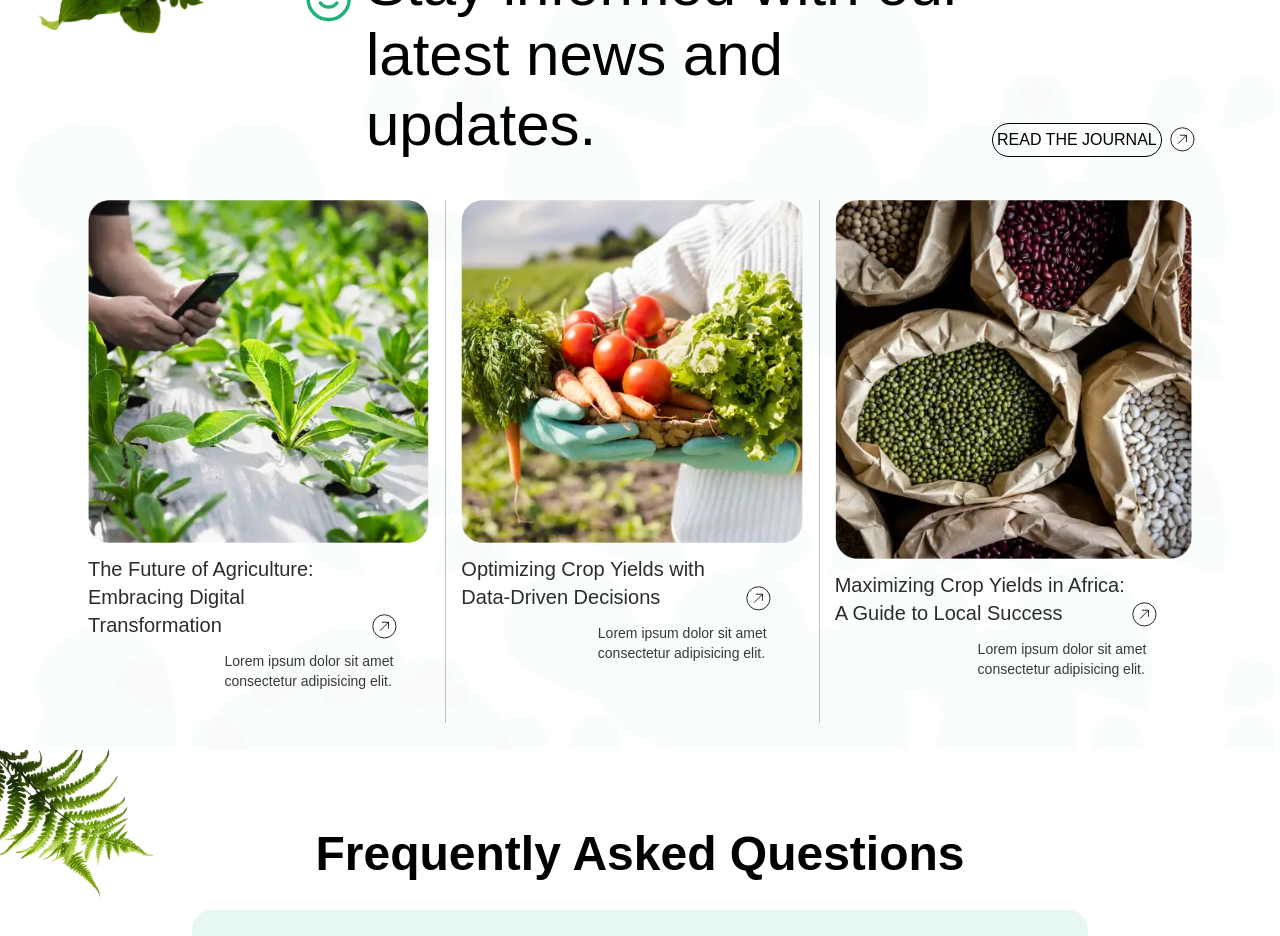
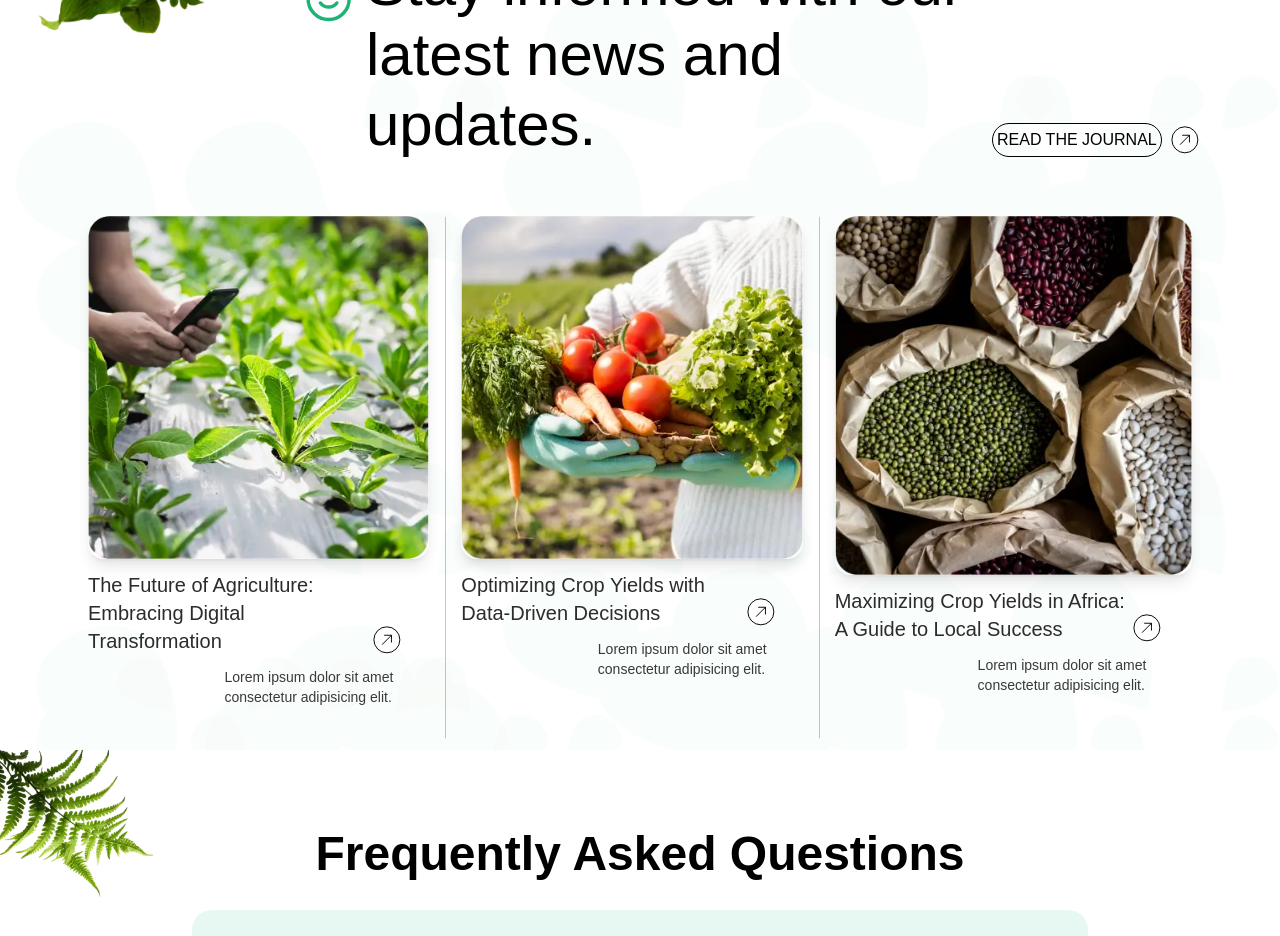
Before and after one commit to aiq-ng/eilera-website, an Angular app: page / in a window 1280 px wide. Shown: the part 3360-4296 px from the top of the page. Built offline with nearby package versions, Linux system fonts and the light colour scheme.

Commit message:
minor updates and fix

```diff
--- a/src/app/articles/articles.component.css
+++ b/src/app/articles/articles.component.css
@@ -16,10 +16,55 @@
   background-size: cover;
 }
 
+.image {
+  cursor: pointer;
+  background: url("/assets/icons/Arrow.svg") no-repeat center;
+  width: 30px;
+  height: 30px;
+  transition: background-image 0.5s ease;
+}
+
+.image:hover {
+  background-image: url("/assets/icons/Arrow-green.svg");
+  transform: rotate(180deg); /* Rotate the image upside down */
+  animation: slideInRight 1ms ease, slowMotion 0.s linear;
+}
+
+@keyframes slideInRight {
+  0% {
+    transform: translateX(100%);
+  }
+  100% {
+    transform: translateX(0);
+  }
+}
+
+@keyframes slowMotion {
+  0% {
+    transform: scale(1);
+  }
+  50% {
+    transform: scale(1.1);
+  }
+  100% {
+    transform: scale(1);
+  }
+}
+
+.blogImage {
+  cursor: pointer;
+  transition: transform 0.5s ease;
+}
+
+.blogImage:hover {
+  transform: scale(1.2); /* Zoom in effect */
+  transform-origin: center; /* Center the zoom effect */
+}
+
 
 @media only screen and (max-width: 1023px) {
-.articles {
-  height: 500px;
-  overflow-y: auto;
+  .articles {
+    height: 500px;
+    overflow-y: auto;
+  }
 }
-}
--- a/src/app/articles/articles.component.html
+++ b/src/app/articles/articles.component.html
@@ -32,48 +32,49 @@
         <div
           class="mt-auto ml-0 md:ml-12 lg:ml-1 flex items-center gap-2 h-10 w-52 cursor-pointer"
         >
-          <p class="border rounded-3xl p-1 text-sm md:text-base font-medium border-black">
+          <p
+            class="border rounded-3xl p-1 text-sm md:text-base font-medium border-black"
+          >
             READ THE JOURNAL
           </p>
-          <img src="/assets/icons/Arrow.svg" alt="" width="25" height="25" />
+          <span class="image"> </span>
         </div>
       </div>
 
       <div
-        class=" articles w-full flex flex-row flex-wrap justify-between mt-10"
+        class="articles w-full flex flex-row flex-wrap justify-between mt-10"
       >
         <div
           *ngFor="let post of blogPosts; let i = index"
-          class=" w-4/5 mx-auto lg:w-1/3 md:w-5/12 flex"
+          class="w-4/5 mx-auto lg:w-1/3 md:w-5/12 flex rounded-xl my-4 overflow-hidden shadow-lg lg:shadow-none"
         >
           <div class="mx-auto lg:mx-2">
+            <div
+              class="rounded-2xl w-11/12 mx-auto bg-opacity-20 lg:w-full overflow-hidden shadow-lg"
+            >
               <img
                 [src]="post.image"
                 width="100%"
-              class="w-11/12 lg:w-full"
+                class="blogImage"
                 height="auto"
                 alt="Blog Image"
               />
-            <div class="flex items-end my-3">
+            </div>
+            <div class="flex items-end justify-center lg:justify-start my-3">
               <p class="w-5/6 text-xl font-medium text-[#2C2C2C]">
                 {{ post.text }}
               </p>
-              <img
-                src="/assets/icons/Arrow.svg"
-                alt=""
-                width="25"
-                height="25"
-              />
+              <span class="image"> </span>
             </div>
             <div class="w-full lg:w-3/5 ml-auto mb-8">
-              <p class="text-[#393939] text-sm font-normal">
+              <p class="text-[#393939] text-sm text-center lg:text-start font-normal">
                 Lorem ipsum dolor sit amet consectetur adipisicing elit.
               </p>
             </div>
           </div>
           <div
             *ngIf="i !== blogPosts.length - 1"
-            class="bg-[#1c1c1c42] mx-2 w-0 lg:w-[0.19px] h-full"
+            class="bg-[#1c1c1c42] mx-2 w-0 hidden lg:block lg:w-[0.19px] h-full"
           ></div>
         </div>
       </div>
--- a/src/app/faq/faq.component.html
+++ b/src/app/faq/faq.component.html
@@ -38,7 +38,7 @@
         (click)="toggleContent(i)"
       >
         <div class="flex justify-between">
-          <h4 class="text-xl md:text-2xl font-black text-black">{{ item.question }}</h4>
+          <h4 class="text-xl lg:text-2xl font-black text-black">{{ item.question }}</h4>
           <img  *ngIf="i !== openItemId" src="/assets/icons/down.svg" width="35" height="35" />
           <img *ngIf="i === openItemId" src="/assets/icons/up.svg" width="35" height="35" />
         </div>
```
Also changed, not shown: src/assets/icons/Arrow-green.svg (added). Lines whose indentation alone changed are shown as unchanged.
